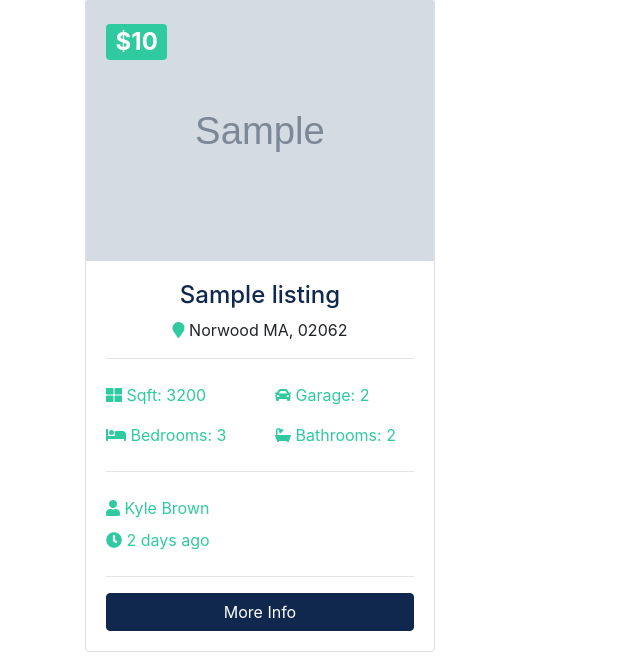
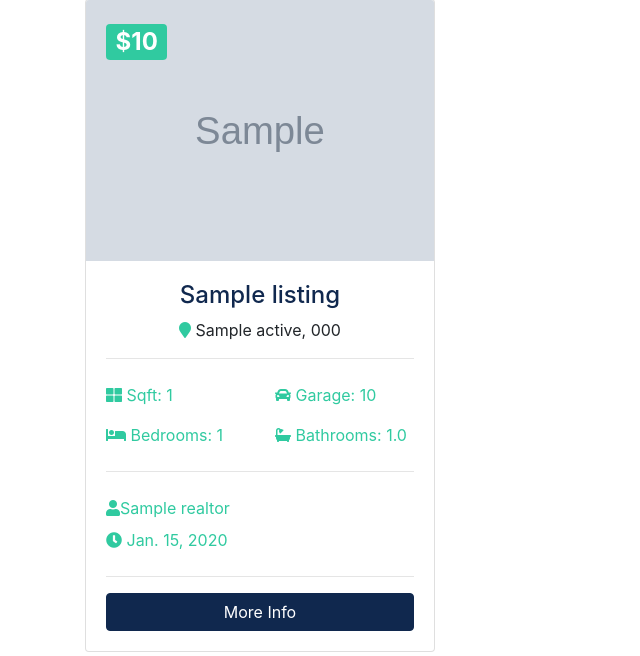
Before and after one commit to neuodev/bt-real-estate, a Django app: page /listings/ in a window 1280 px wide. Shown: the part 450-1106 px from the top of the page, without its empty margins (0-640 px from the left). Run offline with Django 3.2, Linux system fonts and the light colour scheme; tables that the repository leaves empty hold one stand-in row (values such as "Sample post"); grey boxes marked "Sample" are stand-in pictures; some libraries are stand-ins or nearby versions.

Commit message:
Display listing

```diff
--- a/templates/listings/listings.html
+++ b/templates/listings/listings.html
@@ -1,4 +1,8 @@
-{% extends 'base.html' %} {% block content %}
+{% extends 'base.html' %}
+
+{% load humanize %}
+
+{% block content %}
 
 <section id="showcase-inner" class="py-5 text-white">
   <div class="container">
@@ -41,37 +45,37 @@
           <img class="card-img-top" src="{{ listing.photo_main.url }}" alt="" />
           <div class="card-img-overlay">
             <h2>
-              <span class="badge badge-secondary text-white">${{listing.price}}</span>
+              <span class="badge badge-secondary text-white">${{listing.price | intcomma }}</span>
             </h2>
           </div>
           <div class="card-body">
             <div class="listing-heading text-center">
               <h4 class="text-primary">{{listing.title}}</h4>
               <p>
-                <i class="fas fa-map-marker text-secondary"></i> Norwood MA,
-                02062
+                <i class="fas fa-map-marker text-secondary"></i> {{listing.city}} {{listing.state}},
+              {{listing.zipcode}}
               </p>
             </div>
             <hr />
             <div class="row py-2 text-secondary">
               <div class="col-6">
-                <i class="fas fa-th-large"></i> Sqft: 3200
+                <i class="fas fa-th-large"></i> Sqft: {{listing.sqft}}
               </div>
-              <div class="col-6"><i class="fas fa-car"></i> Garage: 2</div>
+              <div class="col-6"><i class="fas fa-car"></i> Garage: {{listing.garage}}</div>
             </div>
             <div class="row py-2 text-secondary">
-              <div class="col-6"><i class="fas fa-bed"></i> Bedrooms: 3</div>
-              <div class="col-6"><i class="fas fa-bath"></i> Bathrooms: 2</div>
+              <div class="col-6"><i class="fas fa-bed"></i> Bedrooms: {{listing.bedrooms}}</div>
+              <div class="col-6"><i class="fas fa-bath"></i> Bathrooms: {{listing.bathrooms}}</div>
             </div>
             <hr />
             <div class="row py-2 text-secondary">
-              <div class="col-12"><i class="fas fa-user"></i> Kyle Brown</div>
+              <div class="col-12"><i class="fas fa-user"></i>{{listing.realtor}}</div>
             </div>
             <div class="row text-secondary pb-2">
-              <div class="col-6"><i class="fas fa-clock"></i> 2 days ago</div>
+              <div class="col-6"><i class="fas fa-clock"></i> {{listing.list_date | naturalday }}</div>
             </div>
             <hr />
-            <a href="listing.html" class="btn btn-primary btn-block"
+            <a href="{% url 'listing' listing.id %}" class="btn btn-primary btn-block"
               >More Info</a
             >
           </div>
```
